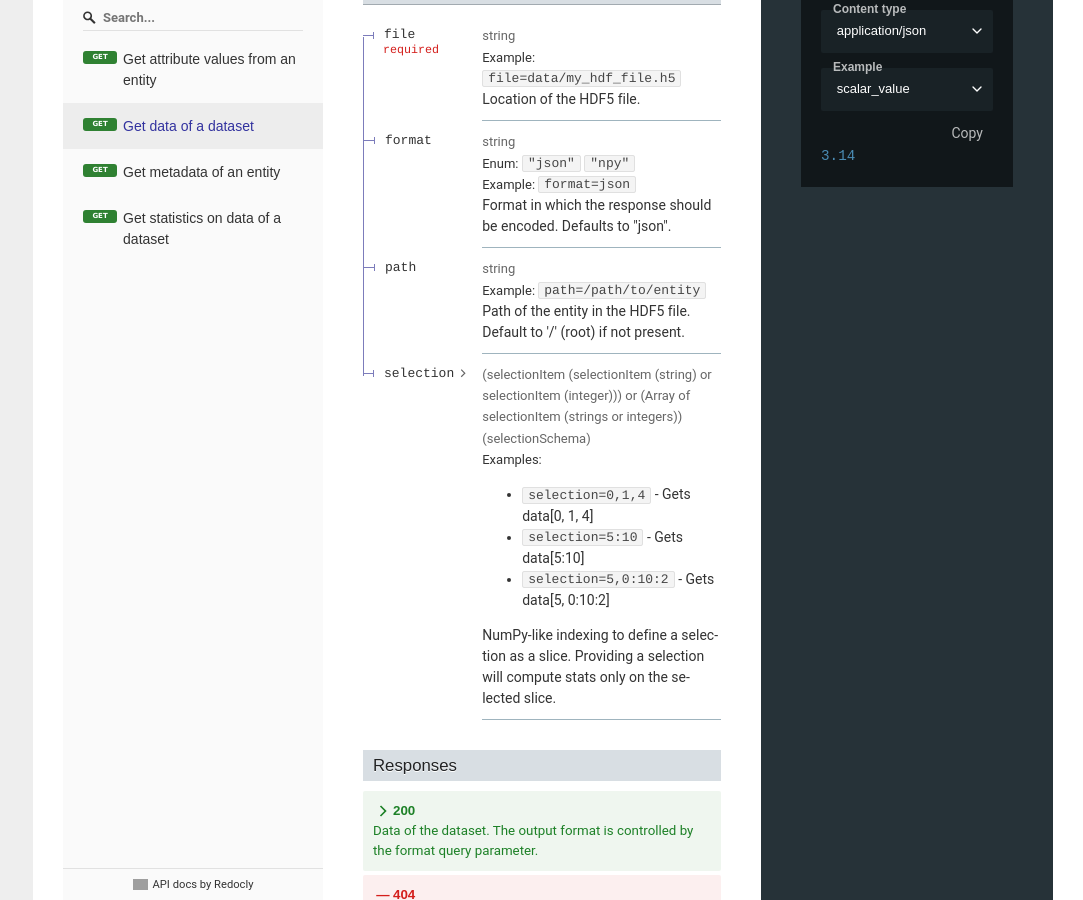
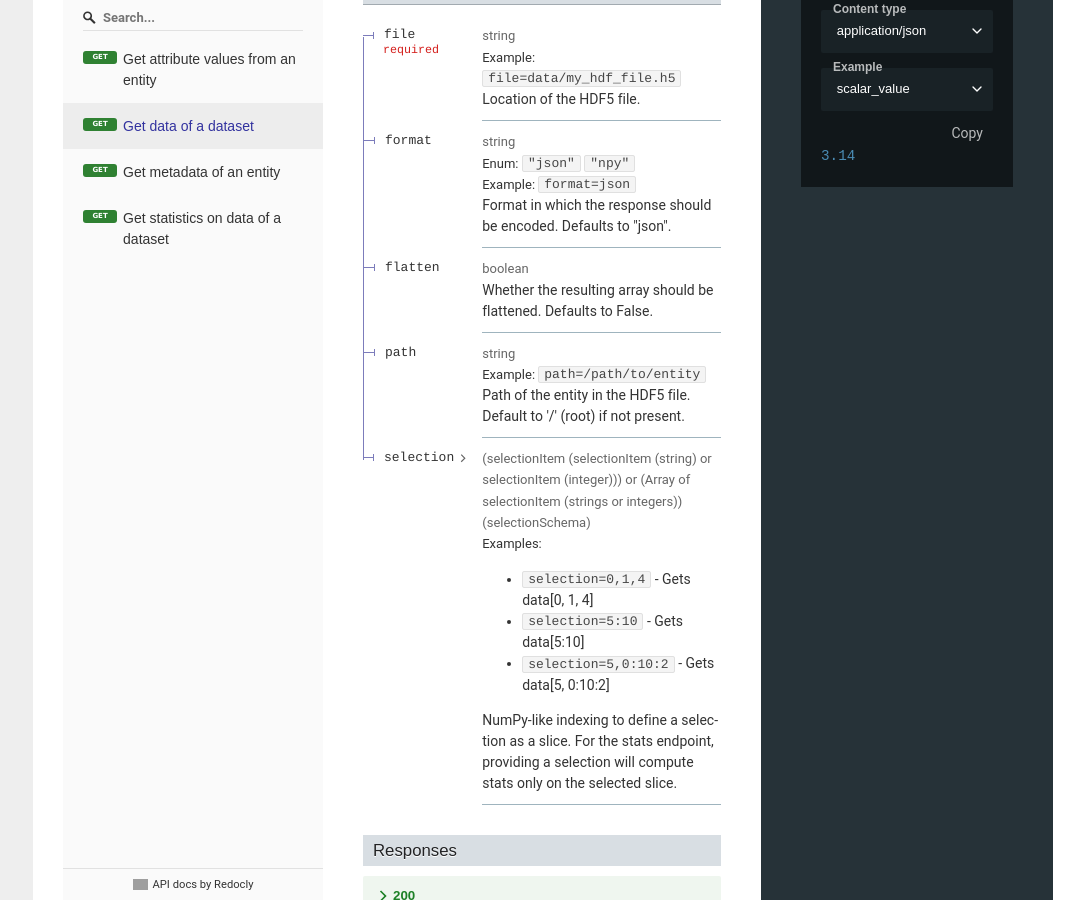
Before and after one commit to silx-kit/h5grove, a Sphinx documentation site: the page built from docs/api.md, in a window 1280 px wide and 900 px high, scrolled down 1340 px. Shown: the whole window, without its empty margins (197-1280 px from the left). Built offline with Sphinx 7.4.7, drawn with Linux system fonts in a browser that asks for light colours; some of the changed text lies outside the part shown; grey boxes are pictures that could not be loaded.

Commit message:
Add a query param to data endpoint to flatten requested array

```diff
--- a/docs/_static/api.yaml
+++ b/docs/_static/api.yaml
@@ -58,6 +58,7 @@ paths:
       parameters:
         - $ref: '#/components/parameters/file'
         - $ref: '#/components/parameters/format'
+        - $ref: '#/components/parameters/flatten'
         - $ref: '#/components/parameters/path'
         - $ref: '#/components/parameters/selection'
 
@@ -73,6 +74,8 @@ paths:
                   $ref: '#/components/examples/scalar_value'
                 2D_value:
                   $ref: '#/components/examples/2D_value'
+                flattened_2D_value:
+                  $ref: '#/components/examples/flattened_2D_value'
             application/octet-stream:
               schema:
                 type: string
@@ -89,6 +92,7 @@ paths:
       parameters:
         - $ref: '#/components/parameters/file'
         - $ref: '#/components/parameters/path'
+        - $ref: '#/components/parameters/resolve_links'
       responses:
         '200':
           description: Metadata of the h5py entity
@@ -175,6 +179,12 @@ components:
         enum: ['json', 'npy']
         type: string
       example: 'json'
+    flatten:
+      name: flatten
+      description: Whether the resulting array should be flattened. Defaults to False.
+      in: query
+      schema:
+        type: boolean
     path:
       name: path
       description: Path of the entity in the HDF5 file. Default to '/' (root) if not present.
@@ -182,10 +192,16 @@ components:
       schema:
         type: string
       example: '/path/to/entity'
+    resolve_links:
+      name: resolve_links
+      description: Whether soft and external links should be resolved. Defaults to True.
+      in: query
+      schema:
+        type: boolean
     selection:
       name: selection
       in: query
-      description: NumPy-like indexing to define a selection as a slice. Providing a selection will compute stats only on the selected slice.
+      description: NumPy-like indexing to define a selection as a slice. For the stats endpoint, providing a selection will compute stats only on the selected slice.
       schema:
         $ref: '#/components/schemas/selectionSchema'
       explode: false
@@ -327,6 +343,9 @@ components:
       value: 3.14
     2D_value:
       value: [[5, 4], [7, 8], [10, 5], [7, 8], [9, 12]]
+    flattened_2D_value:
+      description: With flatten set to True
+      value: [5, 4, 7, 8, 10, 5, 7, 8, 9, 12]
 
   responses:
     '404':
```
Also changed, not shown: 5 other files.
